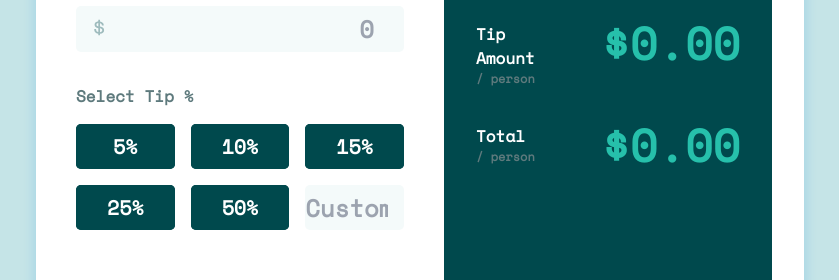
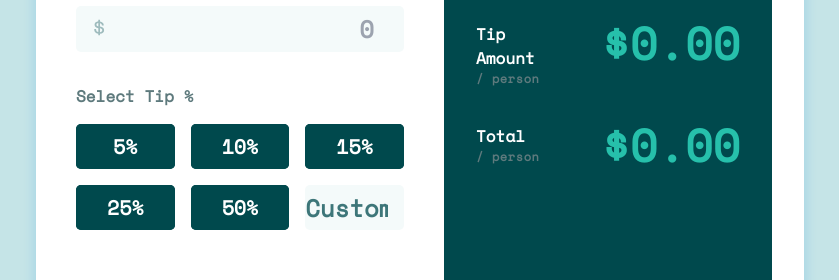
Before and after one commit to JarIsCoding/tipcaculator, a Next.js app: page / in a window 1280 px wide. Shown: the part 350-630 px from the top of the page, without its empty margins (220-1059 px from the left). Built offline with nearby package versions, Linux system fonts and the light colour scheme.

Commit message:
smallchanges

```diff
--- a/src/app/globals.css
+++ b/src/app/globals.css
@@ -56,6 +56,10 @@ input:focus{
   height: 45px;
   width: 100%;
   border-radius: 5px;
+}
+
+.customInput::placeholder{
+  color: rgba(0, 73, 77, .75);
 }
 
 .btnClass{
@@ -117,7 +121,7 @@ input:focus{
 
 .resetBtn {
   background-color: hsl(172, 67%, 45%);
-  color: hsl(183, 100%, 15%);
+  color: rgb(0, 73, 77);
   width: 100%;
   border-radius: 5px;
   font-weight: 800;
@@ -149,3 +153,7 @@ input:focus{
 .vh{
   height: 100vh;
 }
+
+.colorText{
+  color: rgba(0, 73, 77, .5);
+}
--- a/src/app/page.tsx
+++ b/src/app/page.tsx
@@ -185,7 +185,7 @@ export default function Home() {
                 <p className="white">
                   Tip Amount
                 </p>
-                <p className="text-[12px]">
+                <p className="text-[12px] tracking-wider">
                   / person
                 </p>
               </div>
@@ -199,7 +199,7 @@ export default function Home() {
                 <p className="white">
                   Total
                 </p>
-                <p className="text-[12px]">
+                <p className="text-[12px] tracking-wider">
                   / person
                 </p>
               </div>
```
